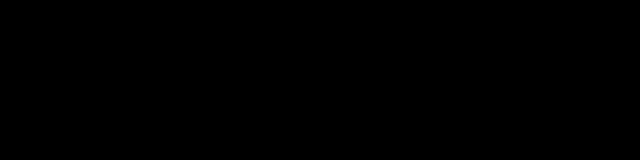
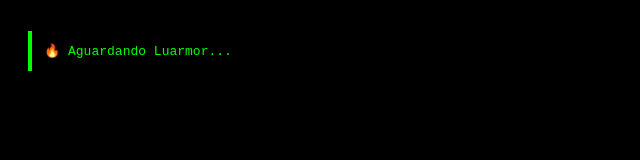
Before and after one commit to zrnfps/luarmor-ws, a website: page public/index.html in a window 1280 px wide. Shown: the whole page, without its empty margins (0-640 px from the left). Drawn offline with Linux system fonts and the light colour scheme.

Commit message:
Update index.html

```diff
--- a/public/index.html
+++ b/public/index.html
@@ -1 +1 @@
-<!DOCTYPE html><html><head><title>Luarmor</title><style>body{font-family:monospace;background:#000;color:#0f0;height:100vh;padding:20px;overflow:hidden;}#c{height:100vh;overflow-y:auto;}#c>div{padding:10px;border-left:3px solid #0f0;margin:2px}</style></head><body><div id="c"></div><script>const w=new WebSocket(`wss://${location.host}`);w.onmessage=e=>{const d=JSON.parse(e.data),c=document.getElementById('c'),l=document.createElement('div');l.innerHTML=`[${new Date().toLocaleTimeString()}] ${d.payload?.signal||'ping'}`,c.appendChild(l),c.scrollTop=c.scrollHeight}</script></body></html>
+<!DOCTYPE html><html><head><title>Luarmor Volt</title><style>body{font-family:monospace;background:#000;color:#0f0;height:100vh;padding:20px;overflow:hidden;}#log{height:100vh;overflow-y:auto;}#log>div{padding:12px;border-left:4px solid #0f0;margin:3px 0;font-family:monospace}</style></head><body><div id="log"><div>🔥 Aguardando Luarmor...</div></div><script>const ws=new WebSocket('wss://'+location.host+'/ws');ws.onmessage=e=>{const d=e.data,l=document.getElementById('log'),div=document.createElement('div');div.innerHTML=`[${new Date().toLocaleTimeString()}] 🖱️ ${d}`,l.appendChild(div),l.scrollTop=l.scrollHeight}</script></body></html>
```
